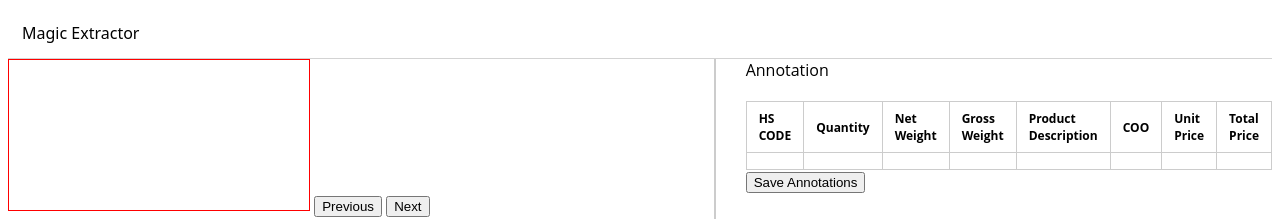
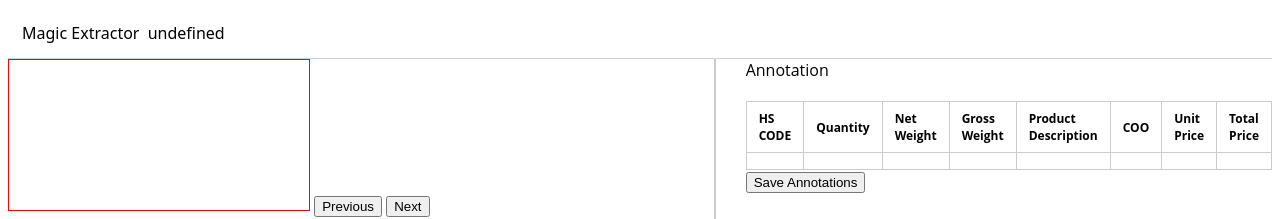
Before and after one commit to thirteenaladdins/simpler-better-pdf, a SvelteKit app in the folder svelte-frontend/: page /pdf in a window 1280 px wide. Shown: the top 219 px of the page. Built offline with nearby package versions, Linux system fonts and the light colour scheme.

Commit message:
testing amendments to versioning script

```diff
--- a/svelte-frontend/src/app.css
+++ b/svelte-frontend/src/app.css
@@ -12,3 +12,14 @@
     color: white;
     /* ... other variables for the dark theme ... */
 }
+
+/* THIS IS FOR LIGHT THEME */
+/* Change the background color of the highlighted text */
+::selection {
+    background-color: #7AFFE1;
+}
+
+/* For browsers that don't support ::selection, use Mozilla's pseudo-element */
+::-moz-selection {
+    background-color: #7AFFE1;
+}
--- a/svelte-frontend/src/components/NavigationBar.svelte
+++ b/svelte-frontend/src/components/NavigationBar.svelte
@@ -5,19 +5,22 @@
 	function handleClick() {
 		goto('/');
 	}
+
+	const latestTag = import.meta.env.VITE_LATEST_TAG;
 </script>
 
-<div class="navbar">
+<div class="navbar font-sans">
 	<!-- come back - this should also be a home button and across multiple pages -->
 	<div
 		role="button"
 		tabindex="0"
 		on:click={handleClick}
 		on:keydown={handleClick}
-		class="home-button font-sans"
+		class="home-button"
 	>
 		Magic Extractor
 	</div>
+	{latestTag}
 </div>
 
 <style>
```
